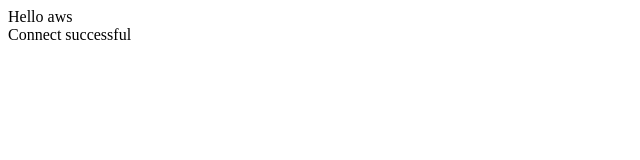
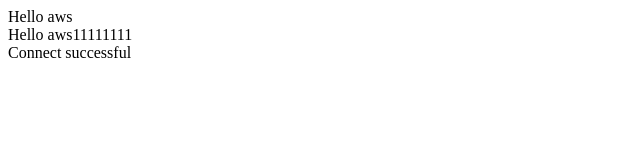
Before and after one commit to Nikin-2204/Test-on-EC2, a plain HTML site: page index.html in a window 1280 px wide. Shown: the whole page, without its empty margins (0-640 px from the left). Drawn offline with Linux system fonts and the light colour scheme.

Commit message:
update html file

```diff
--- a/index.html
+++ b/index.html
@@ -7,8 +7,10 @@
 </head>
 <body>
     <div>Hello aws</div>
+    <div>Hello aws11111111</div>
+
+
 
     <div>Connect successful</div>
-
 </body>
 </html>
```
